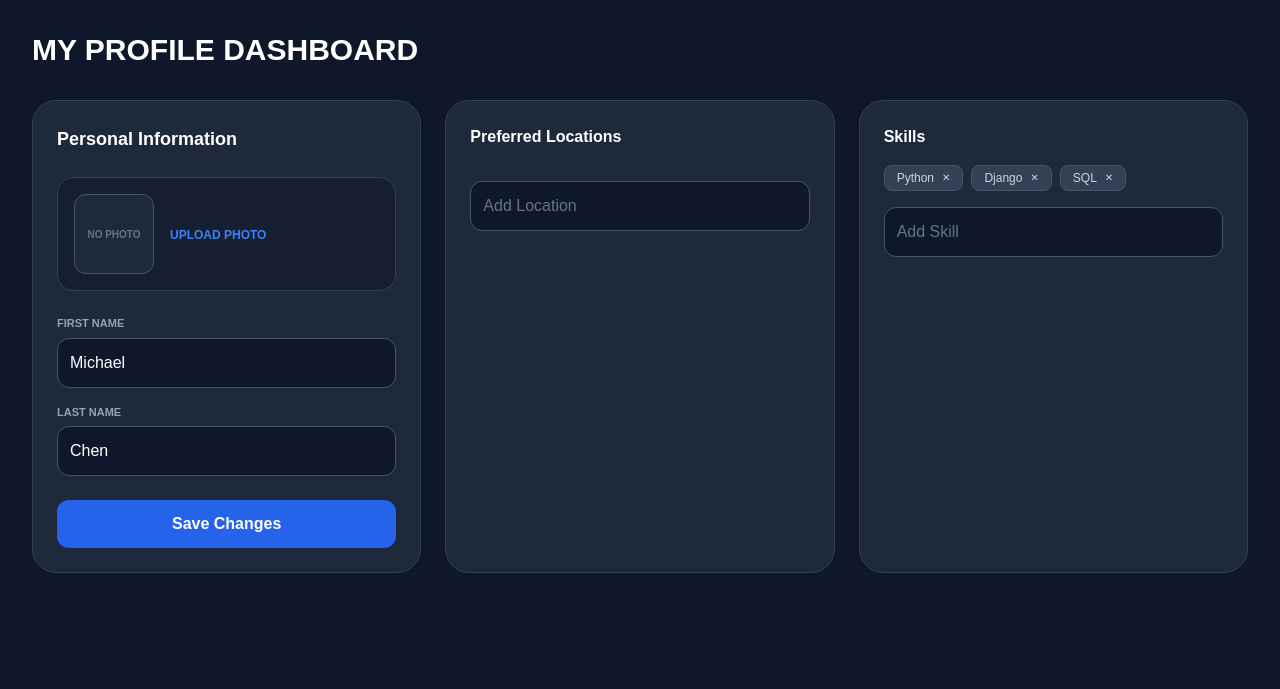
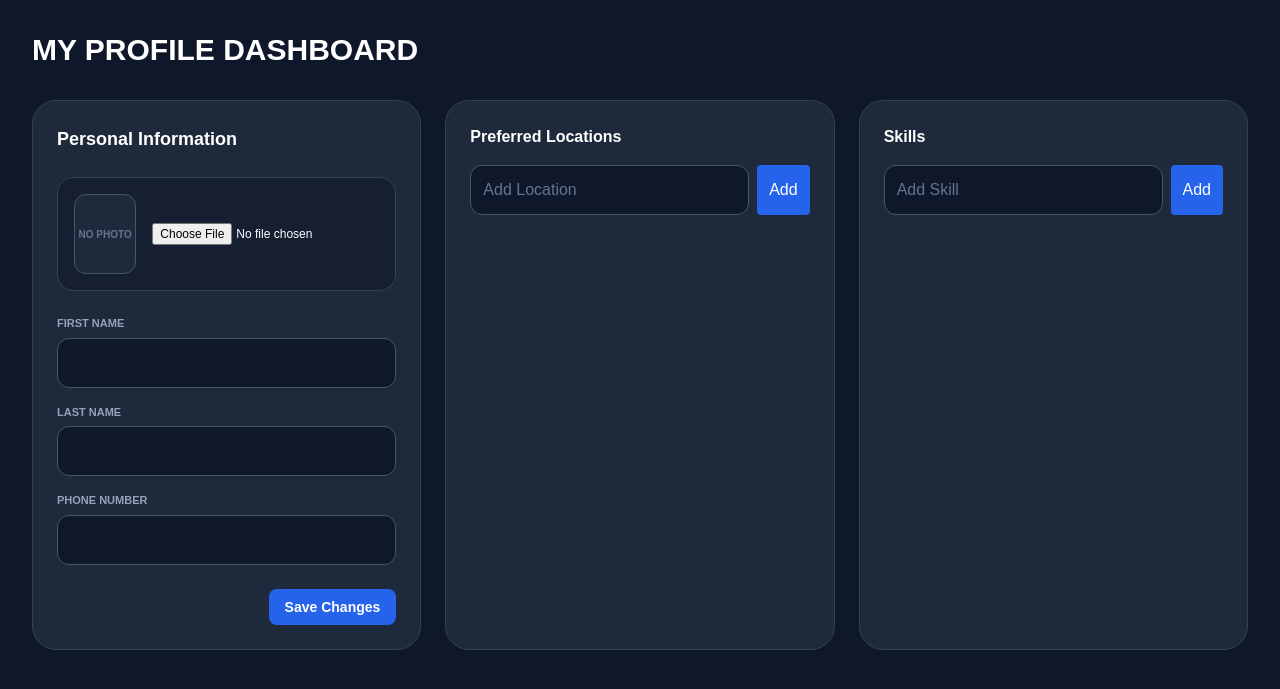
Before and after one commit to Bhagaval0777/Job_Portel, a Django app: page /profile/ in a window 1280 px wide. Shown: the part 65-754 px from the top of the page. Run offline with Django 5.2, Linux system fonts and the light colour scheme; some libraries are stand-ins or nearby versions.

Commit message:
HTML and JS used

```diff
--- a/jobseeker/templates/jobseeker/profile.html
+++ b/jobseeker/templates/jobseeker/profile.html
@@ -1,17 +1,13 @@
 {% extends "jobseeker/base.html" %}
 
 {% block content %}
-<div class="max-w-7xl mx-auto" x-data="{
-    locations: {{ profile.preferred_location|default:'[]'|safe }},
-    newLoc: '',
-    skills: ['Python', 'Django', 'SQL'],
-    newSkill: ''
-}">
+<div class="max-w-7xl mx-auto">
     <h1 class="text-3xl font-bold mb-8">MY PROFILE DASHBOARD</h1>
 
     <form method="POST" enctype="multipart/form-data" class="grid grid-cols-1 md:grid-cols-3 gap-6">
         {% csrf_token %}
 
+       <!-- PERSONAL INFO -->
 <div class="card-style space-y-6">
     <h3 class="font-bold text-lg">Personal Information</h3>
 
@@ -23,44 +19,111 @@
                 <span class="text-slate-500 text-[10px] font-bold">NO PHOTO</span>
             {% endif %}
         </div>
-                <label class="cursor-pointer">
-                    <span class="text-xs font-bold text-blue-500 hover:underline uppercase">Upload Photo</span>
-                    <input type="file" name="profile_pic" class="hidden">
-                </label>
+
+        <input type="file" name="profile_pic" class="text-xs">
     </div>
 
     <div class="space-y-4">
-                <div><label class="label-style">First Name</label><input type="text" name="firstname" value="Michael" class="input-style"></div>
-                <div><label class="label-style">Last Name</label><input type="text" name="lastname" value="Chen" class="input-style"></div>
-            </div>
-            <button class="w-full bg-blue-600 py-3 rounded-xl font-bold">Save Changes</button>
+        <div>
+            <label class="label-style">First Name</label>
+            <input type="text" name="firstname" value="{{ profile.firstname }}" class="input-style">
         </div>
 
+        <div>
+            <label class="label-style">Last Name</label>
+            <input type="text" name="lastname" value="{{ profile.lastname }}" class="input-style">
+        </div>
+
+
+        <div>
+            <label class="label-style">Phone Number</label>
+            <input type="text" name="phone" value="{{ profile.phone }}" class="input-style">
+        </div>
+    </div>
+
+    <div class="flex justify-end">
+        <button class="bg-blue-600 px-4 py-2 rounded-lg font-semibold text-sm">
+            Save Changes
+        </button>
+    </div>
+</div>
+
+        <!-- LOCATIONS -->
         <div class="card-style">
             <h3 class="font-bold mb-4">Preferred Locations</h3>
-            <div class="flex flex-wrap gap-2 mb-4">
-                <template x-for="(loc, i) in locations" :key="i">
-                    <span class="bg-blue-600/20 text-blue-400 px-3 py-1 rounded-lg text-xs border border-blue-600/30 flex items-center">
-                        <span x-text="loc"></span>
-                        <button @click="locations.splice(i, 1)" type="button" class="ml-2 hover:text-white">✕</button>
-                    </span>
-                </template>
+
+            <div id="locations-container"></div>
+
+            <div class="flex gap-2 mt-3">
+                <input type="text" id="locationInput" placeholder="Add Location" class="input-style">
+                <button type="button" onclick="addLocation()" class="bg-blue-600 px-3 rounded">Add</button>
             </div>
-            <input type="text" x-model="newLoc" @keydown.enter.prevent="if(newLoc.trim()) { locations.push(newLoc); newLoc = '' }" placeholder="Add Location" class="input-style">
         </div>
 
+        <!-- SKILLS -->
         <div class="card-style">
             <h3 class="font-bold mb-4">Skills</h3>
-            <div class="flex flex-wrap gap-2 mb-4">
-                <template x-for="(s, i) in skills" :key="i">
-                    <span class="bg-slate-700 text-slate-300 px-3 py-1 rounded-lg text-xs border border-slate-600 flex items-center">
-                        <span x-text="s"></span>
-                        <button @click="skills.splice(i, 1)" type="button" class="ml-2 hover:text-red-400 text-[10px]">✕</button>
-                    </span>
-                </template>
+
+            <div id="skills-container"></div>
+
+            <div class="flex gap-2 mt-3">
+                <input type="text" id="skillInput" placeholder="Add Skill" class="input-style">
+                <button type="button" onclick="addSkill()" class="bg-blue-600 px-3 rounded">Add</button>
             </div>
-            <input type="text" x-model="newSkill" @keydown.enter.prevent="if(newSkill.trim()) { skills.push(newSkill); newSkill = '' }" placeholder="Add Skill" class="input-style">
         </div>
+
     </form>
 </div>
+
+<script>
+// ---------- ADD LOCATION ----------
+function addLocation(value = "") {
+    let input = document.getElementById("locationInput");
+    let val = value || input.value.trim();
+    if (!val) return;
+
+    let container = document.getElementById("locations-container");
+
+    let div = document.createElement("div");
+    div.className = "flex gap-2 mt-2";
+
+    div.innerHTML = `
+        <input type="text" name="locations[]" value="${val}" class="input-style">
+        <button type="button" onclick="this.parentElement.remove()">❌</button>
+    `;
+
+    container.appendChild(div);
+    input.value = "";
+}
+
+// ---------- ADD SKILL ----------
+function addSkill(value = "") {
+    let input = document.getElementById("skillInput");
+    let val = value || input.value.trim();
+    if (!val) return;
+
+    let container = document.getElementById("skills-container");
+
+    let div = document.createElement("div");
+    div.className = "flex gap-2 mt-2";
+
+    div.innerHTML = `
+        <input type="text" name="skills[]" value="${val}" class="input-style">
+        <button type="button" onclick="this.parentElement.remove()">❌</button>
+    `;
+
+    container.appendChild(div);
+    input.value = "";
+}
+
+// ---------- LOAD EXISTING DATA ----------
+window.onload = function () {
+    let locations = {{ profile.preferred_location|default:"[]"|safe }};
+    let skills = {{ profile.skills|default:"[]"|safe }};
+
+    locations.forEach(loc => addLocation(loc));
+    skills.forEach(skill => addSkill(skill));
+};
+</script>
+
 {% endblock %}
```
Also changed, not shown: jobseeker/templates/jobseeker/base.html (indentation only). Lines whose indentation alone changed are shown as unchanged.
